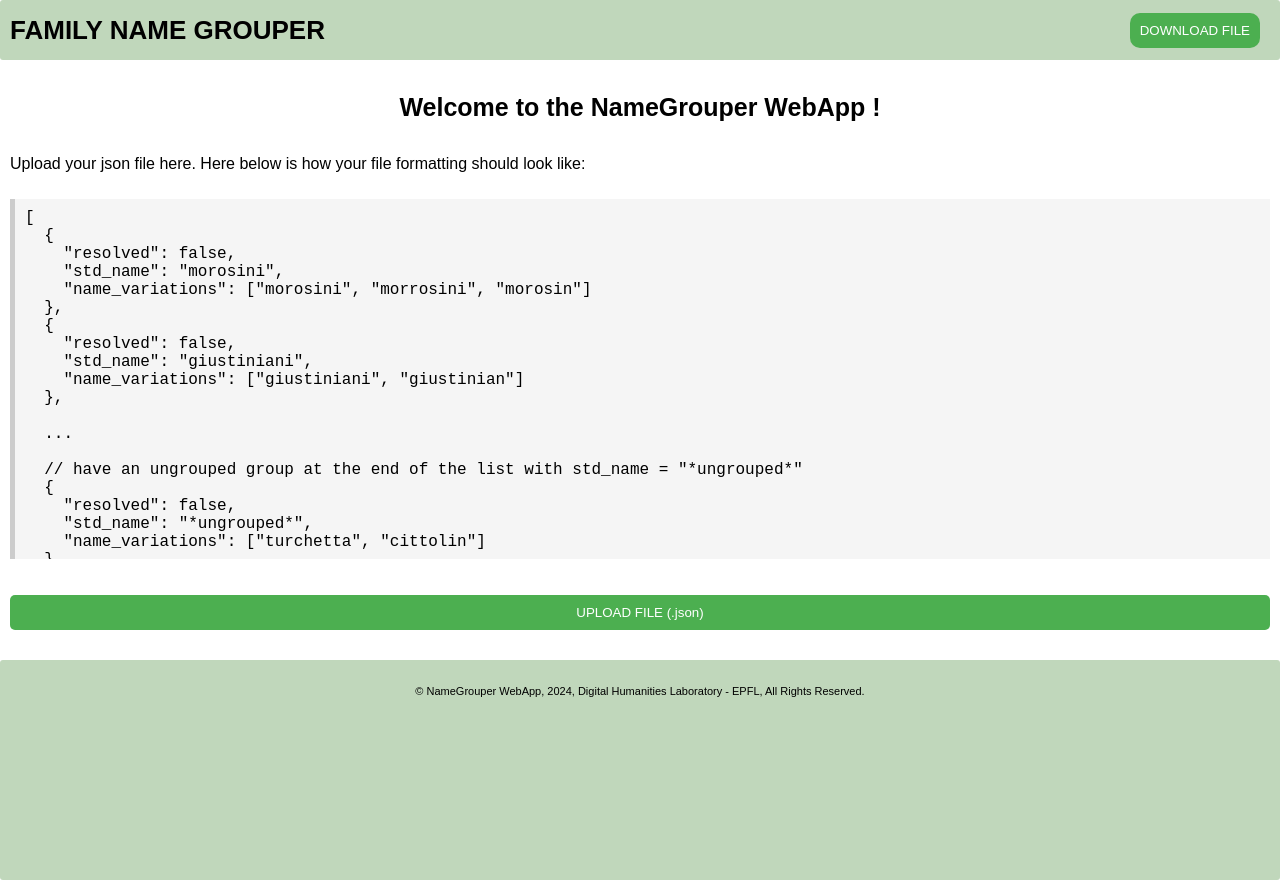
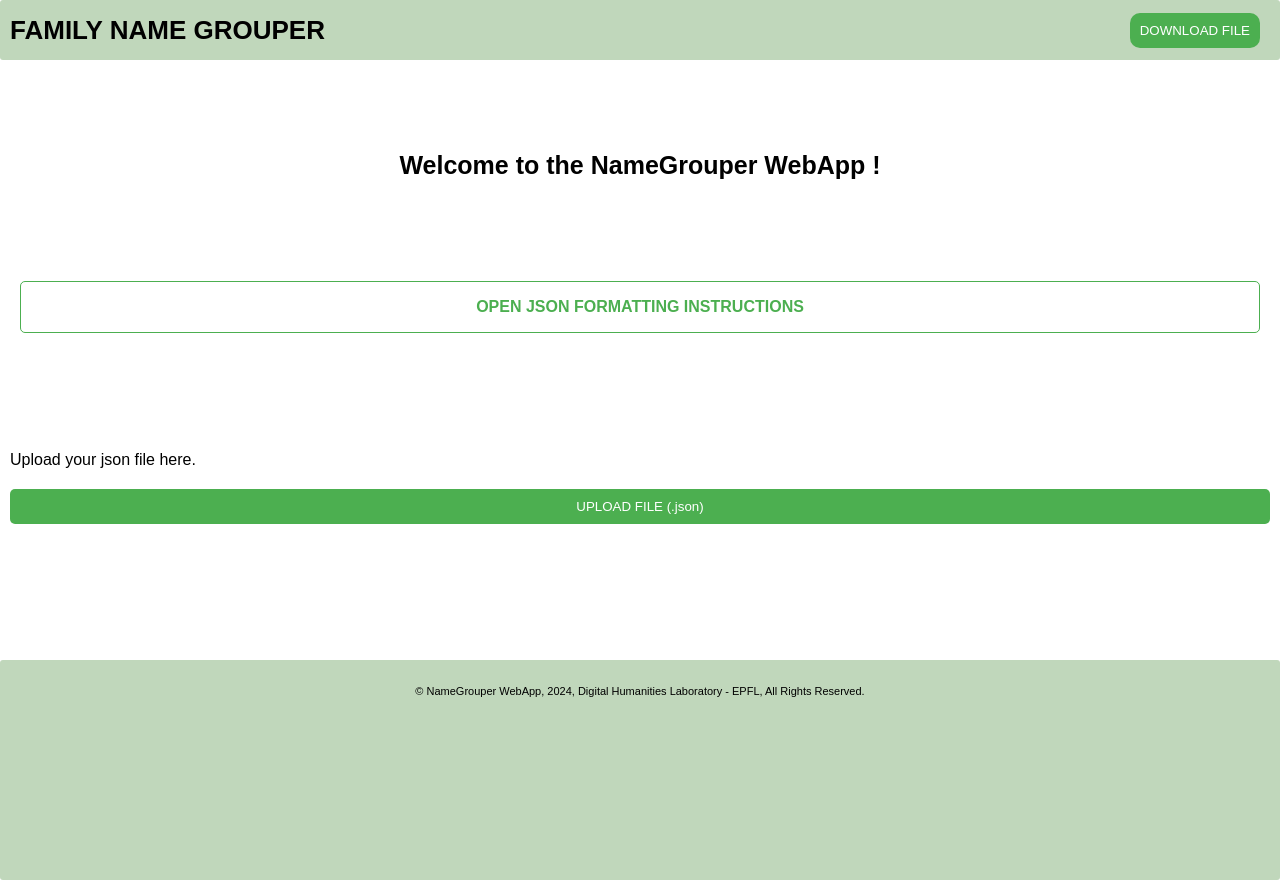
Before and after one commit to CaiMusso/name_grouper, a React (Create React App) app: page / in a window 1280 px wide. Built offline with nearby package versions, Linux system fonts and the light colour scheme.

Commit message:
added open and close JSON formatting instructions in homepage

```diff
--- a/src/components/FileUploader.jsx
+++ b/src/components/FileUploader.jsx
@@ -1,8 +1,9 @@
-import React from "react";
+import React, { useState } from "react";
 import styles from "../styles/FileUploader.module.scss";
 
 export function FileUploader(props) {
   const { setGroupsFromFile } = props;
+  const [showJSONFormat, setShowJSONFormat] = useState(false);
 
   const handleFileChange = (event) => {
     const reader = new FileReader();
@@ -20,8 +21,7 @@
         }
 
         console.log("File content:", content);
-        setGroupsFromFile(content)
-
+        setGroupsFromFile(content);
       } catch (error) {
         console.error("Error reading JSON:", error);
         alert(
@@ -56,14 +56,30 @@
 
   return (
     <div className={styles.fileUploader}>
+      <div className={styles.title}>Welcome to the NameGrouper WebApp !</div>
+      <div className={styles.specification}>
+        {!showJSONFormat && (
           <div
-        className={styles.title}
+            className={styles.openCodeBlockButton}
+            onClick={() => setShowJSONFormat(true)}
           >
-        Welcome to the NameGrouper WebApp !
+            {" "}
+            OPEN JSON FORMATTING INSTRUCTIONS
           </div>
-      <div className={styles.specification}>
+        )}
+        {showJSONFormat && (
+          <div
+            className={styles.openCodeBlockButton}
+            onClick={() => setShowJSONFormat(false)}
+          >
+            {" "}
+            CLOSE JSON FORMATTING INSTRUCTIONS
+          </div>
+        )}
+        {showJSONFormat && (
+          <>
             <div className={styles.subtitle}>
-        Upload your json file here. Here below is how your file formatting should look like:
+              Find here below how your file formatting should look like:
             </div>
             <pre className={styles.codeBlock}>
               {`[
@@ -88,7 +104,11 @@
   }
 ]`}
             </pre>
+          </>
+        )}
       </div>
+
+      <div className={styles.subtitle}>Upload your json file here.</div>
       <div className={styles.uploadButton}>
         <button
           className={styles.button}
--- a/src/styles/FileUploader.module.scss
+++ b/src/styles/FileUploader.module.scss
@@ -25,7 +25,7 @@
   }
 
   .subtitle {
-    margin-bottom: 10px;
+    margin: 10px;
   }
 
   .codeBlock {
@@ -34,6 +34,26 @@
     border-left: 5px solid #ccc;
     padding: 10px;
     overflow-x: auto;
+  }
+
+  .openCodeBlockButton{
+    margin: 10px;
+    padding: 5px;
+    border: 1px solid #4CAF50;
+    border-radius: 5px;
+    height: 40px;
+    cursor: pointer;
+    background-color: white;
+    color: #4CAF50;
+    transition: background-color 0.3s;
+    display: flex;
+    justify-content: center;
+    align-items: center;
+    font-weight: 600;
+  }
+
+  .openCodeBlockButton:hover {
+    border: 2px solid #4CAF50;
   }
 
   .uploadButton {
```
Lines whose indentation alone changed are shown as unchanged.
